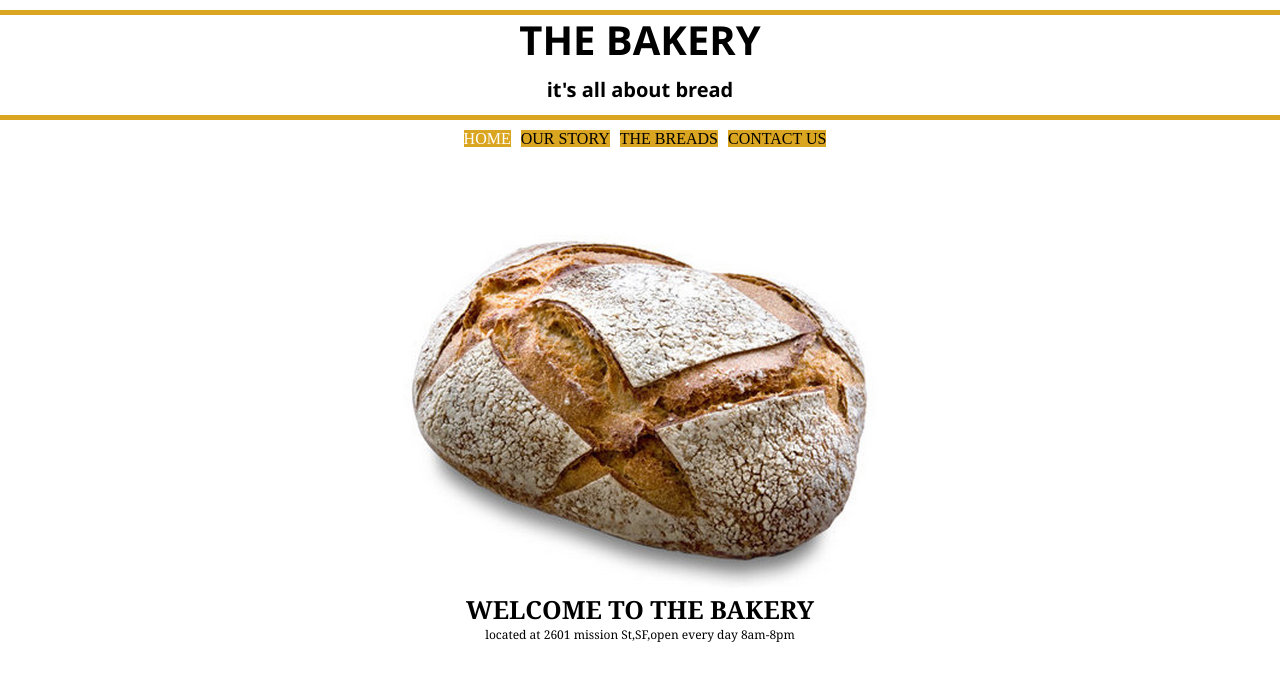
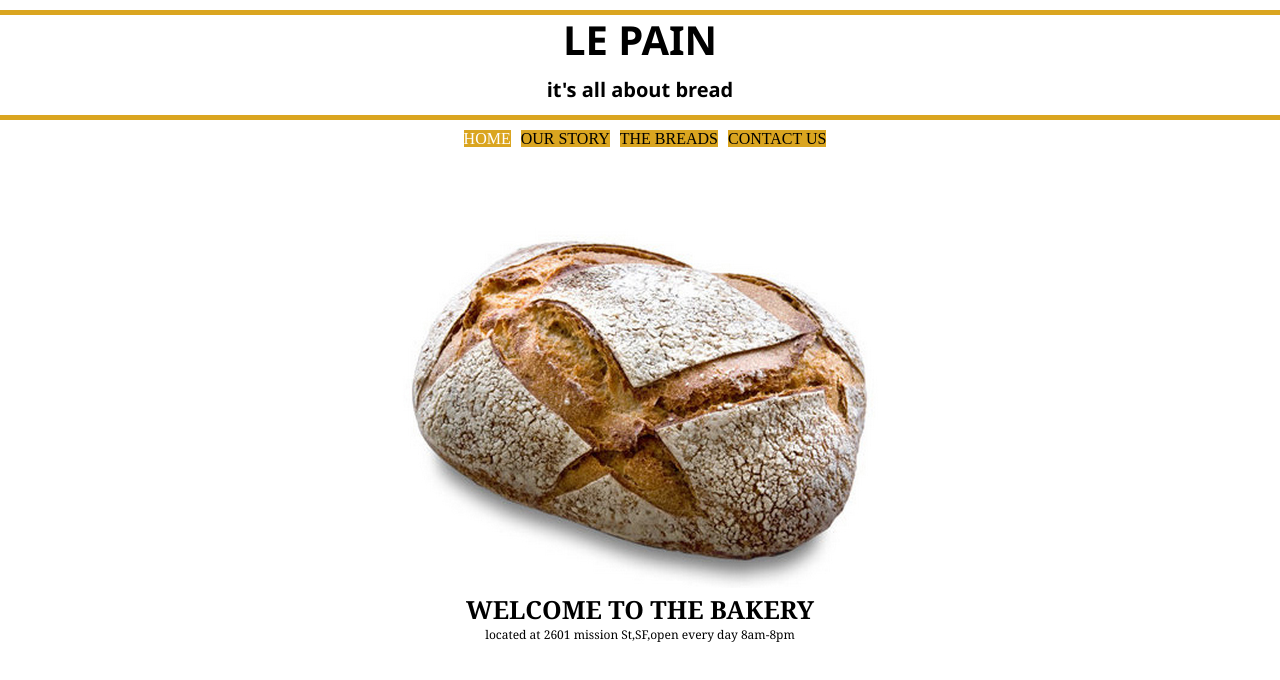
Before and after one commit to ThomasGof/petitNom, a plain HTML site: page index.html in a window 1280 px wide. Drawn offline with Linux system fonts and the light colour scheme.

Commit message:
MODIFICATION DU TITRE

```diff
--- a/index.html
+++ b/index.html
@@ -7,7 +7,7 @@
         </head>
         <body>
             <header>
-            <h1>THE BAKERY</h1>
+            <h1>LE PAIN</h1>
             <h2>it's all about bread</h2>
             </header>
             <ul>
```
